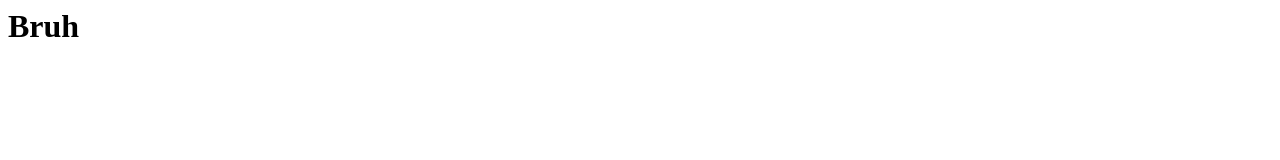
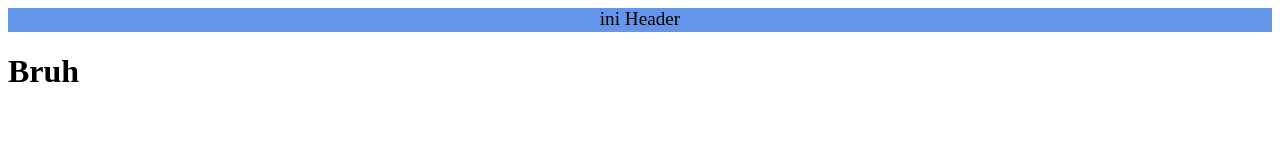
Before and after one commit to nurdyyyn/PraktikumRPL, a plain HTML site: page index.html in a window 1280 px wide. Drawn offline with Linux system fonts and the light colour scheme.

Commit message:
add header + style

```diff
--- a/index.html
+++ b/index.html
@@ -1,5 +1,10 @@
 <html>
+    <head>
+        <title>Praktikum RPL</title>
+        <link rel="stylesheet" href="style.css">
+    </head>
     <body>
+        <div id="header">ini Header</div>
         <h1>Bruh</h1>
     </body>
 </html>
--- /dev/null
+++ b/style.css
@@ -0,0 +1,7 @@
+#header{
+    width: 100%;
+    height: 24px;
+    background-color: cornflowerblue;
+    text-align: center;
+    font-size: larger;
+}
```
